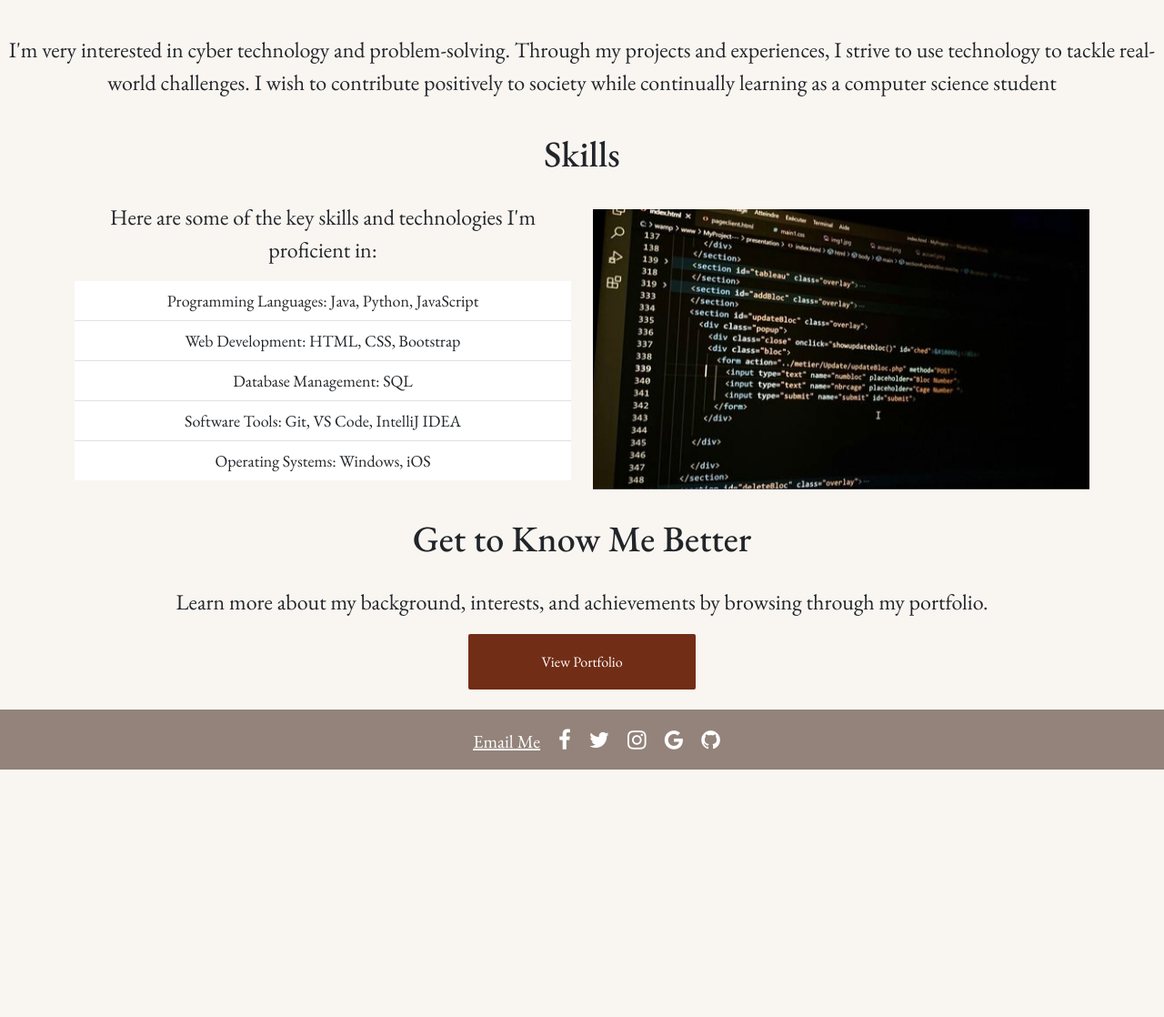
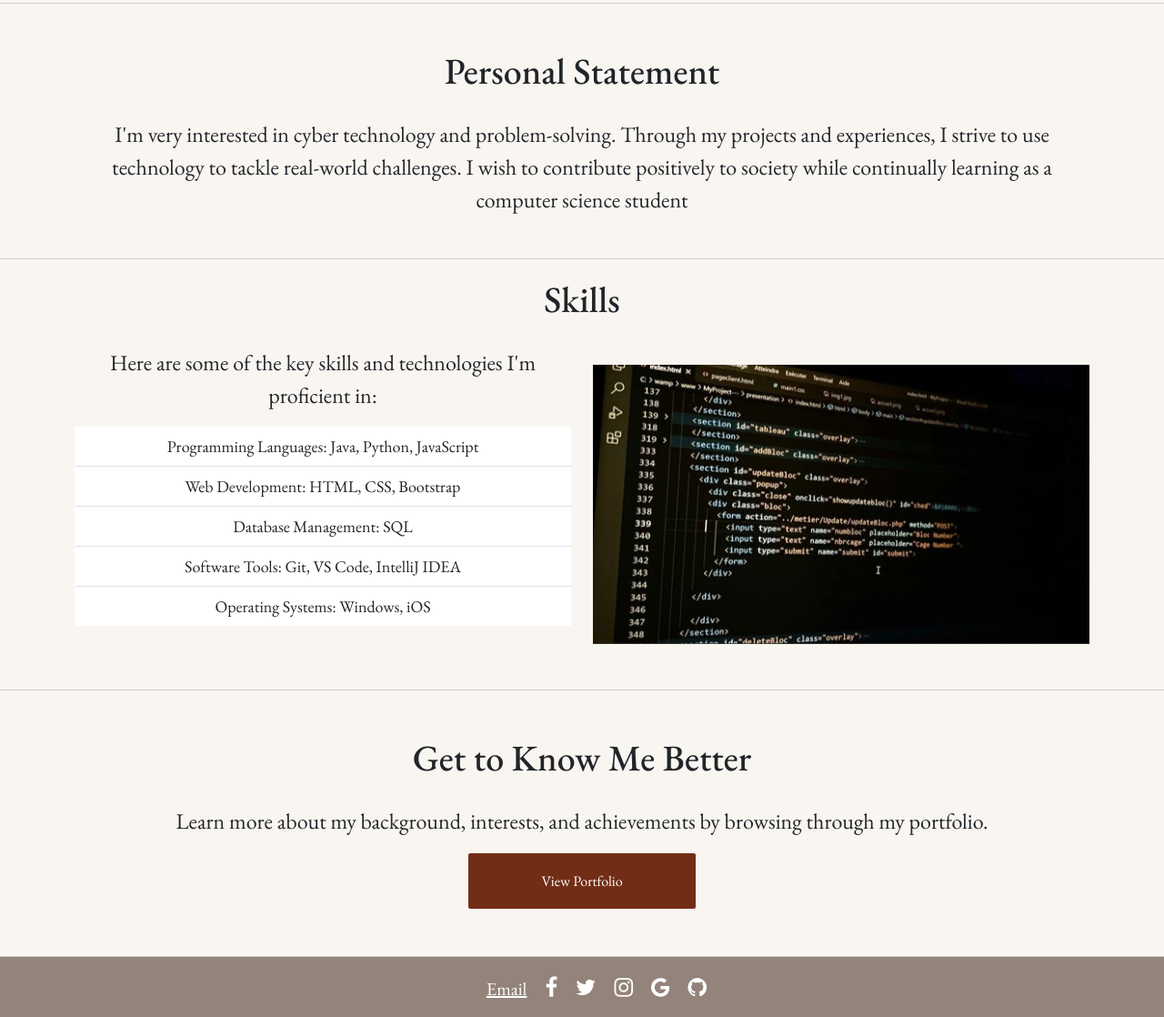
Before and after one commit to omnom-nomi/portfolio, a plain HTML site: page pages/index.html in a window 1280 px wide. Shown: the part 1197-2315 px from the top of the page at 91% size. Before the commit the page ends 2043 px from the top, so only its background shows below. Drawn offline with nearby package versions, Linux system fonts and the light colour scheme; a web font is replaced by a local one.

Commit message:
added section lines

```diff
--- a/pages/index.html
+++ b/pages/index.html
@@ -71,8 +71,12 @@
     </div>
   </section>
 
+  <section class="section">
+    <div class="container">
       <h1> Naomi Moris</h1>
       <h3> 2nd Year Computer Science Student</h3>
+    </div>
+  </section>
 
   <h1>Overview</h1>
 
@@ -80,12 +84,16 @@
   <p>Here, you'll find a collection of my projects, experiences, and skills. Explore my work and learn more about what
     I've done over the past years.</p>
 
-
+  <section class="section">
+    <div class="container">
       <h1>Personal Statement</h1>
-  <p>I'm very interested in cyber technology and problem-solving. Through my projects and experiences, I strive to use
-    technology to tackle real-world challenges. I wish to contribute positively to society while continually learning as
+      <p>I'm very interested in cyber technology and problem-solving. Through my projects and experiences, I strive to
+        use
+        technology to tackle real-world challenges. I wish to contribute positively to society while continually
+        learning as
         a computer science student</p>
-
+    </div>
+  </section>
 
   <h1>Skills</h1>
 
@@ -101,27 +109,30 @@
           <li class="list-group-item">Operating Systems: Windows, iOS</li>
         </ul>
       </div>
-      <div class="col-md-6 d-flex justify-content-center align-items-center">
-        <img src="../images/html.jpg" alt="..." class="img-fluid">
+      <div class="col-md-6 d-flex justify-content-center align-items-center"
+        style="margin-top: 20px; margin-bottom: 50px;">
+        <img src="../images/html.jpg" alt="..." class="img-fluid" style="max-width: 100%; height: auto;">
       </div>
     </div>
   </div>
-
+  <section class="section">
+    <div class="container">
       <h1>Get to Know Me Better</h1>
-
       <p>Learn more about my background, interests, and achievements by browsing through my portfolio.</p>
-
       <div class="cta-container">
         <a class="cta-button" href="about.html">
           <span>View Portfolio</span>
         </a>
       </div>
+    </div>
+  </section>
 
   <footer>
     <div class="footer-content">
       <ul class="social-media">
         <li>
-          <a href="mailto:u16nm23@abdn.ac.uk" style="color: #fff; text-decoration: underline; font-size: 20px">Email Me</a><br>
+          <a href="mailto:u16nm23@abdn.ac.uk"
+            style="color: #fff; text-decoration: underline; font-size: 20px">Email</a><br>
         </li>
         <li><a href="https://en-gb.facebook.com/"><i class="fa fa-facebook"></i></a></li>
         <li><a href="https://x.com/"><i class="fa fa-twitter"></i></a></li>
--- a/style.css
+++ b/style.css
@@ -70,11 +70,17 @@ p {
 
 }
 
+.section {
+  border-top: 1px solid #ccc;
+  border-bottom: 1px solid #ccc;
+  padding: 30px 0;
+}
+
 .footer-content p {
   margin: 12px auto;
 }
 
-.social-media{
+.social-media {
   list-style: none;
   display: flex;
   align-items: center;
```
Also changed, not shown: pages/about.html (+1 -1 lines), pages/contact.html (+1 -1 lines). Lines whose indentation alone changed are shown as unchanged.
